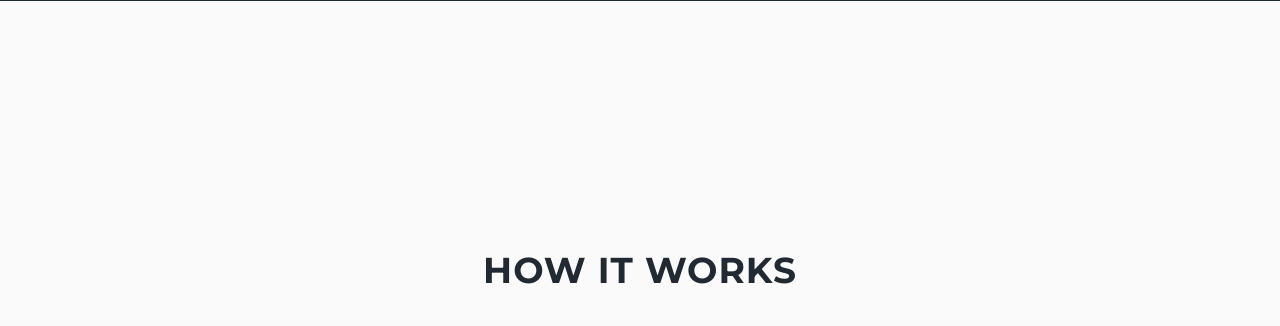
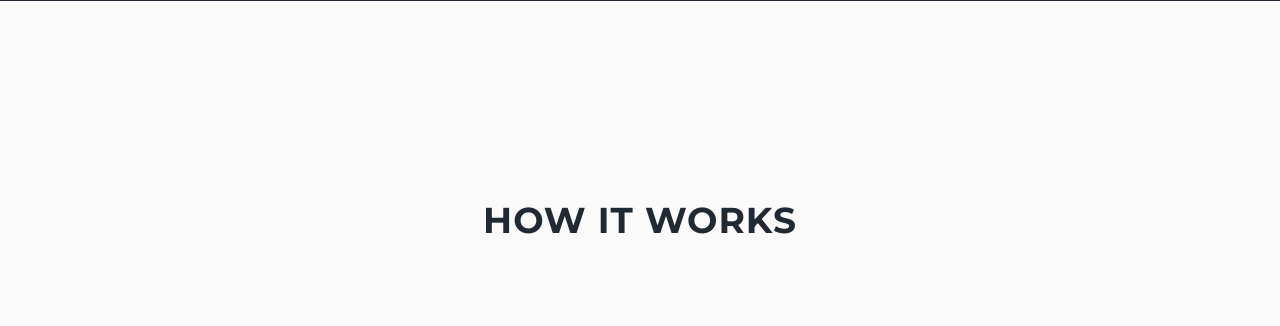
Before and after one commit to scwu/trialhire, a Django app: page / in a window 1280 px wide. Shown: the part 799-1125 px from the top of the page. Run offline with Django 3.2, Linux system fonts and the light colour scheme; some libraries are stand-ins or nearby versions.

Commit message:
fix padding

```diff
--- a/trialhire/assets/css/specific.css
+++ b/trialhire/assets/css/specific.css
@@ -296,7 +296,7 @@ a:focus {
 
 @media(min-width:767px) {
     .content-section {
-        padding-top: 250px;
+        padding-top: 200px;
     }
 
     .download-section {
```
